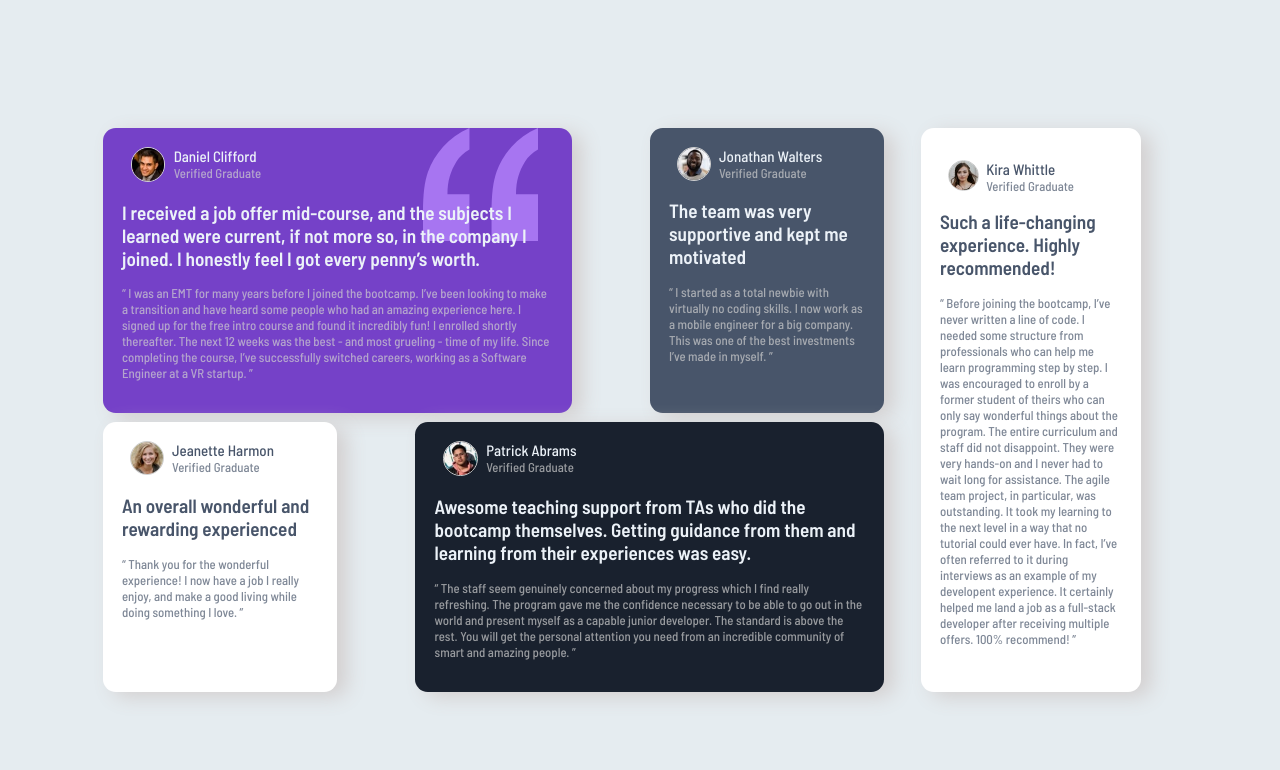
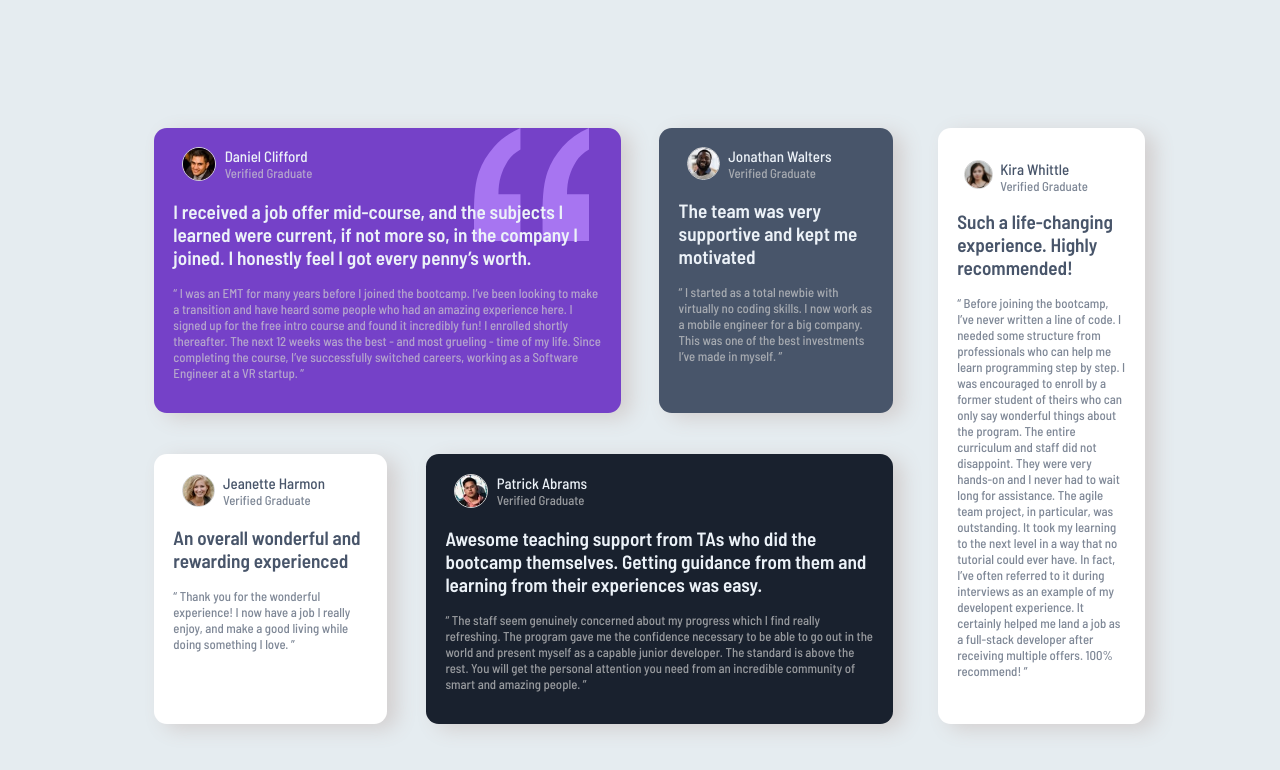
Before and after one commit to EsraaGamal-22/testimonials-grid-section, a plain HTML site: page index.html in a window 1280 px wide. Drawn offline with Linux system fonts and the light colour scheme.

Commit message:
Update style.css

```diff
--- a/style.css
+++ b/style.css
@@ -121,16 +121,18 @@ background-color: hsl(0, 0%, 100%);
         font-size: 0.8rem;
     }
     .container{
-        width: 85%;
+        width: 82%;
         margin:10em auto;
     }
     .row{
         display: flex;
-        justify-content: space-between;
+        justify-content: space-around;
+
 
     }
     .section-1{
-        width:80%;
+        width:75%;
+
     }
 
     .column{
@@ -167,12 +169,13 @@ background-color: hsl(0, 0%, 100%);
         margin-top: 0;
     }
     .section-2{
-        width:30%;
+        width:20%;
+
     }
     .sized
     {
-        width:75%;
-        margin: auto;
+        width:100%;
+
     }
 
 
```
